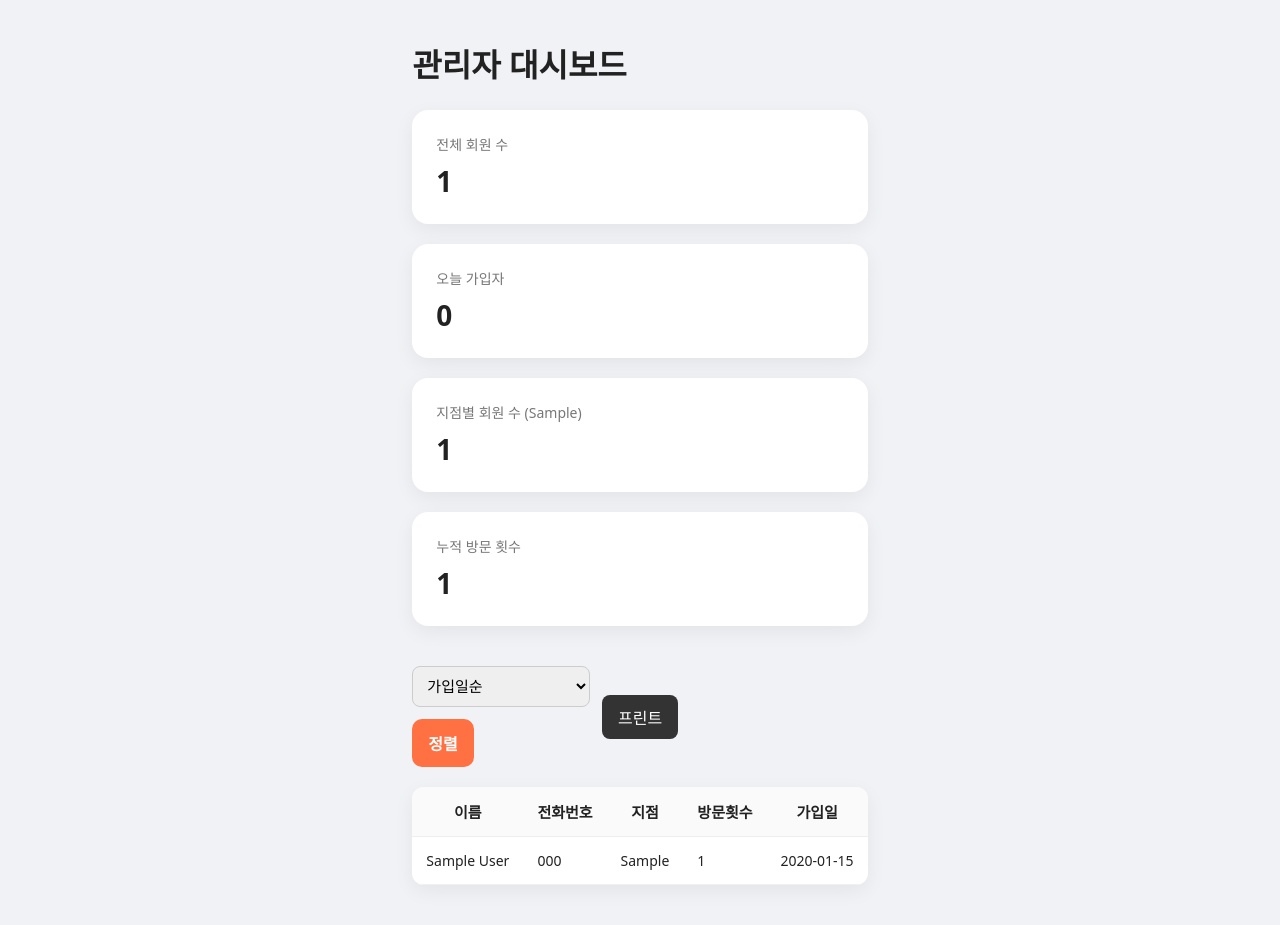
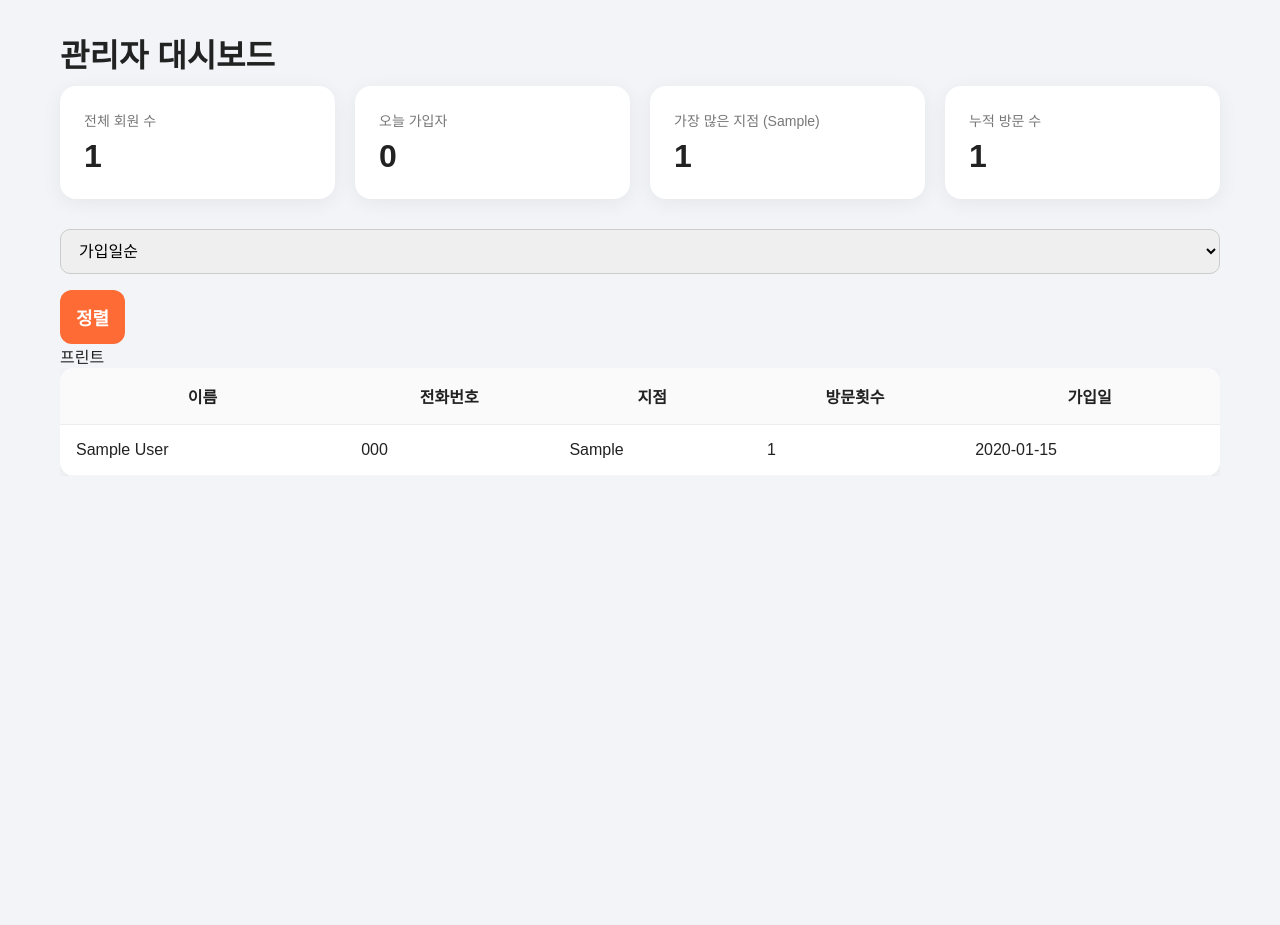
Before and after one commit to hanybeee67/everest-MP, a Flask app: page /admin/members in a window 1280 px wide. After the commit the page ends 475 px from the top, so only its background shows below. Run offline with Flask 3, Linux system fonts and the light colour scheme; tables that the repository leaves empty hold one stand-in row (values such as "Sample post").

Commit message:
update main

```diff
--- a/static/style.css
+++ b/static/style.css
@@ -1,178 +1,161 @@
-/* ===== 공통 기본 스타일 ===== */
-* {
-    box-sizing: border-box;
-    margin: 0;
-    padding: 0;
+/* ====== 기본 초기화 ====== */
+* { margin: 0; padding: 0; box-sizing: border-box; }
+
+body {
+    font-family: "Noto Sans KR", sans-serif;
+    background: #f2f4f8;
+    color: #222;
 }
 
-body {
-    font-family: "Noto Sans KR", system-ui, -apple-system, BlinkMacSystemFont, sans-serif;
-    background-color: #f5f5f5;
-    color: #222;
-    display: flex;
-    justify-content: center;
-    align-items: flex-start;
-    min-height: 100vh;
+/* ====== 페이지 전체 래퍼 ====== */
+.page-wrapper {
+    width: 100%;
+    max-width: 1200px;           /* ★ PC에서는 1200px까지 확장 */
+    margin: 0 auto;
+    padding: 30px 20px;
 }
 
-/* 페이지 전체 래퍼 */
-.page-wrapper {
-    width: 100%;
-    max-width: 480px;
-    margin: 32px auto;
-    padding: 0 16px;
-}
-
+/* ====== 제목 ====== */
 .page-title {
-    font-size: 28px;
+    font-size: 32px;
     font-weight: 800;
-    margin-bottom: 12px;
+    margin-bottom: 10px;
 }
 
 .page-subtitle {
-    font-size: 14px;
-    color: #666;
-    margin-bottom: 16px;
+    font-size: 16px;
+    color: #777;
+    margin-bottom: 20px;
 }
 
-/* 카드 레이아웃 */
+/* ====== 공통 카드 ====== */
 .card {
-    background-color: #ffffff;
+    background: white;
     border-radius: 16px;
-    padding: 24px 20px;
-    box-shadow: 0 8px 24px rgba(0,0,0,0.06);
+    padding: 28px;
+    box-shadow: 0 8px 26px rgba(0,0,0,0.08);
+    margin-bottom: 26px;
 }
 
-/* 라벨 */
+/* ====== 라벨 ====== */
 .label {
-    font-size: 14px;
     font-weight: 600;
     margin-bottom: 6px;
     display: block;
 }
 
-/* 설명 텍스트 */
-.info-text {
-    font-size: 13px;
-    color: #777;
-    margin-bottom: 16px;
-}
-
-/* input 공통 */
+/* ====== 입력 박스 ====== */
 input[type="text"],
 input[type="tel"],
 input[type="date"],
 select {
     width: 100%;
-    padding: 10px 12px;
-    margin-bottom: 12px;
-    border-radius: 8px;
+    padding: 12px 14px;
+    font-size: 16px;
+    border-radius: 10px;
     border: 1px solid #ccc;
-    font-size: 15px;
+    margin-bottom: 16px;
 }
 
-/* 버튼 */
+/* ====== 버튼 ====== */
 .btn {
     width: 100%;
-    padding: 12px 16px;
-    background-color: #ff7043;
+    padding: 14px 16px;
+    font-size: 18px;
+    font-weight: 700;
+    border: none;
+    border-radius: 12px;
+    background: #ff6b35;
     color: white;
-    border: none;
-    border-radius: 10px;
-    font-size: 16px;
-    font-weight: 700;
     cursor: pointer;
 }
 
 .btn:hover {
-    background-color: #ff5722;
+    background: #ff5720;
 }
 
-/* 지점 선택 버튼 */
+/* ====== 지점 선택 ====== */
 .branch-grid {
     display: grid;
-    grid-template-columns: repeat(2, minmax(0, 1fr));
-    gap: 12px;
+    grid-template-columns: repeat(auto-fit, minmax(180px, 1fr));
+    gap: 14px;
 }
 
 .branch-btn {
-    padding: 12px;
+    padding: 16px;
+    background: white;
+    border-radius: 12px;
+    border: 1px solid #ddd;
     text-align: center;
-    border-radius: 12px;
-    background: #fff;
-    border: 1px solid #ddd;
     text-decoration: none;
     color: #222;
+    font-size: 16px;
+    font-weight: 600;
+}
+
+.branch-btn:hover {
+    border-color: #ff6b35;
+}
+
+/* ===== 관리자 테이블 ===== */
+.table-wrapper {
+    overflow-x: auto;
+}
+
+table {
+    width: 100%;
+    border-collapse: collapse;
+    background: white;
+    border-radius: 14px;
+    overflow: hidden;
+    box-shadow: 0 4px 16px rgba(0,0,0,0.06);
+}
+
+th {
+    background: #fafafa;
+    padding: 16px;
+    font-weight: 700;
+    border-bottom: 1px solid #eee;
+}
+
+td {
+    padding: 16px;
+    border-bottom: 1px solid #f5f5f5;
+}
+
+tr:hover td {
+    background: #f8f9fb;
+}
+
+.dashboard {
+    display: grid;
+    grid-template-columns: repeat(auto-fit, minmax(240px, 1fr));
+    gap: 20px;
+    margin-bottom: 30px;
+}
+
+.dashboard-card {
+    padding: 24px;
+    background: white;
+    border-radius: 16px;
+    box-shadow: 0 4px 20px rgba(0,0,0,0.06);
+}
+
+.dashboard-title {
+    color: #777;
     font-size: 14px;
 }
 
-.branch-btn:hover {
-    border-color: #ff7043;
+.dashboard-value {
+    margin-top: 8px;
+    font-size: 32px;
+    font-weight: 800;
 }
 
-/* 체크박스 줄 */
-.checkbox-row {
-    display: flex;
-    align-items: center;
-    margin-bottom: 12px;
-    gap: 6px;
-    font-size: 13px;
+/* ====== 모바일 ====== */
+@media (max-width: 768px) {
+    .page-title { font-size: 26px; }
+    .card { padding: 20px; }
+    input, select { font-size: 15px; }
+    .btn { font-size: 16px; }
 }
-
-/* 관리자 테이블 */
-table {
-    width: 100%;
-    border-collapse: collapse;
-    font-size: 14px;
-}
-
-th, td {
-    padding: 8px;
-    border-bottom: 1px solid #ddd;
-}
-
-th {
-    background-color: #fafafa;
-    font-weight: 700;
-}
-
-.admin-controls {
-    display: flex;
-    gap: 10px;
-    margin-bottom: 12px;
-}
-
-.print-btn {
-    background-color: #333;
-    color: white;
-    padding: 8px 14px;
-    border-radius: 6px;
-    text-decoration: none;
-    cursor: pointer;
-}
-
-.sort-select {
-    padding: 8px;
-    border-radius: 6px;
-}
-
-/* 프린트 시 숨김 */
-@media print {
-    .admin-controls { display: none; }
-}
-
-/* ===== 반응형 ===== */
-@media (max-width: 600px) {
-    .page-wrapper {
-        margin-top: 18px;
-        padding: 0 12px;
-    }
-
-    .page-title {
-        font-size: 24px;
-    }
-
-    .card {
-        padding: 20px 16px;
-    }
-}
--- a/templates/members.html
+++ b/templates/members.html
@@ -5,139 +5,43 @@
     <title>관리자 대시보드</title>
     <meta name="viewport" content="width=device-width, initial-scale=1">
     <link rel="stylesheet" href="{{ url_for('static', filename='style.css') }}">
-
-    <style>
-        body {
-            background-color: #f0f2f5;
-        }
-
-        .admin-wrapper {
-            max-width: 1200px;
-            margin: 40px auto;
-            padding: 0 20px;
-        }
-
-        .dashboard-title {
-            font-size: 32px;
-            font-weight: 800;
-            margin-bottom: 24px;
-        }
-
-        /* 통계 카드 */
-        .stats-grid {
-            display: grid;
-            grid-template-columns: repeat(auto-fit, minmax(260px, 1fr));
-            gap: 20px;
-            margin-bottom: 40px;
-        }
-
-        .stat-card {
-            background: white;
-            padding: 24px;
-            border-radius: 16px;
-            box-shadow: 0 6px 20px rgba(0,0,0,0.06);
-        }
-
-        .stat-title {
-            font-size: 14px;
-            color: #777;
-        }
-
-        .stat-value {
-            margin-top: 8px;
-            font-size: 28px;
-            font-weight: 800;
-        }
-
-        /* 정렬 영역 */
-        .toolbar {
-            display: flex;
-            align-items: center;
-            gap: 12px;
-            margin-bottom: 20px;
-        }
-
-        .toolbar select {
-            padding: 10px;
-            border-radius: 8px;
-            border: 1px solid #ccc;
-        }
-
-        .print-btn {
-            padding: 10px 16px;
-            background: #333;
-            color: white;
-            border-radius: 8px;
-            text-decoration: none;
-        }
-
-        /* 테이블 */
-        table {
-            width: 100%;
-            border-collapse: collapse;
-            background: white;
-            border-radius: 12px;
-            overflow: hidden;
-            box-shadow: 0 6px 20px rgba(0,0,0,0.06);
-        }
-
-        th {
-            background: #fafafa;
-            font-size: 15px;
-            padding: 14px;
-            border-bottom: 1px solid #eee;
-        }
-
-        td {
-            padding: 14px;
-            font-size: 14px;
-            border-bottom: 1px solid #f0f0f0;
-        }
-
-        tr:hover {
-            background-color: #f9f9f9;
-        }
-
-        @media print {
-            .toolbar, .stats-grid { display: none; }
-            body { background: white; }
-            .admin-wrapper { margin: 0; }
-        }
-    </style>
 </head>
 
 <body>
-<div class="admin-wrapper">
 
-    <h1 class="dashboard-title">관리자 대시보드</h1>
+<div class="page-wrapper">
 
-    <!-- === 통계 카드 4종 === -->
-    <div class="stats-grid">
-        <div class="stat-card">
-            <div class="stat-title">전체 회원 수</div>
-            <div class="stat-value">{{ total_members }}</div>
+    <h1 class="page-title">관리자 대시보드</h1>
+
+    <!-- === 통계 카드 === -->
+    <div class="dashboard">
+
+        <div class="dashboard-card">
+            <div class="dashboard-title">전체 회원 수</div>
+            <div class="dashboard-value">{{ total_members }}</div>
         </div>
 
-        <div class="stat-card">
-            <div class="stat-title">오늘 가입자</div>
-            <div class="stat-value">{{ today_members }}</div>
+        <div class="dashboard-card">
+            <div class="dashboard-title">오늘 가입자</div>
+            <div class="dashboard-value">{{ today_members }}</div>
         </div>
 
-        <div class="stat-card">
-            <div class="stat-title">지점별 회원 수 ({{ top_branch_name }})</div>
-            <div class="stat-value">{{ top_branch_count }}</div>
+        <div class="dashboard-card">
+            <div class="dashboard-title">가장 많은 지점 ({{ top_branch_name }})</div>
+            <div class="dashboard-value">{{ top_branch_count }}</div>
         </div>
 
-        <div class="stat-card">
-            <div class="stat-title">누적 방문 횟수</div>
-            <div class="stat-value">{{ total_visits }}</div>
-        </div>
+        <div class="dashboard-card">
+            <div class="dashboard-title">누적 방문 수</div>
+            <div class="dashboard-value">{{ total_visits }}</div>
         </div>
 
-    <!-- === 정렬 / 프린트 === -->
+    </div>
+
+    <!-- === 정렬 영역 === -->
     <div class="toolbar">
         <form method="get">
-            <select name="sort">
+            <select name="sort" class="admin-select">
                 <option value="date" {% if sort=='date' %}selected{% endif %}>가입일순</option>
                 <option value="name" {% if sort=='name' %}selected{% endif %}>이름순</option>
                 <option value="branch" {% if sort=='branch' %}selected{% endif %}>지점순</option>
@@ -151,6 +55,7 @@
     </div>
 
     <!-- === 회원 테이블 === -->
+    <div class="table-wrapper">
         <table>
             <tr>
                 <th>이름</th>
@@ -170,7 +75,9 @@
             </tr>
             {% endfor %}
         </table>
+    </div>
 
 </div>
+
 </body>
 </html>
```
Lines whose indentation alone changed are shown as unchanged.
